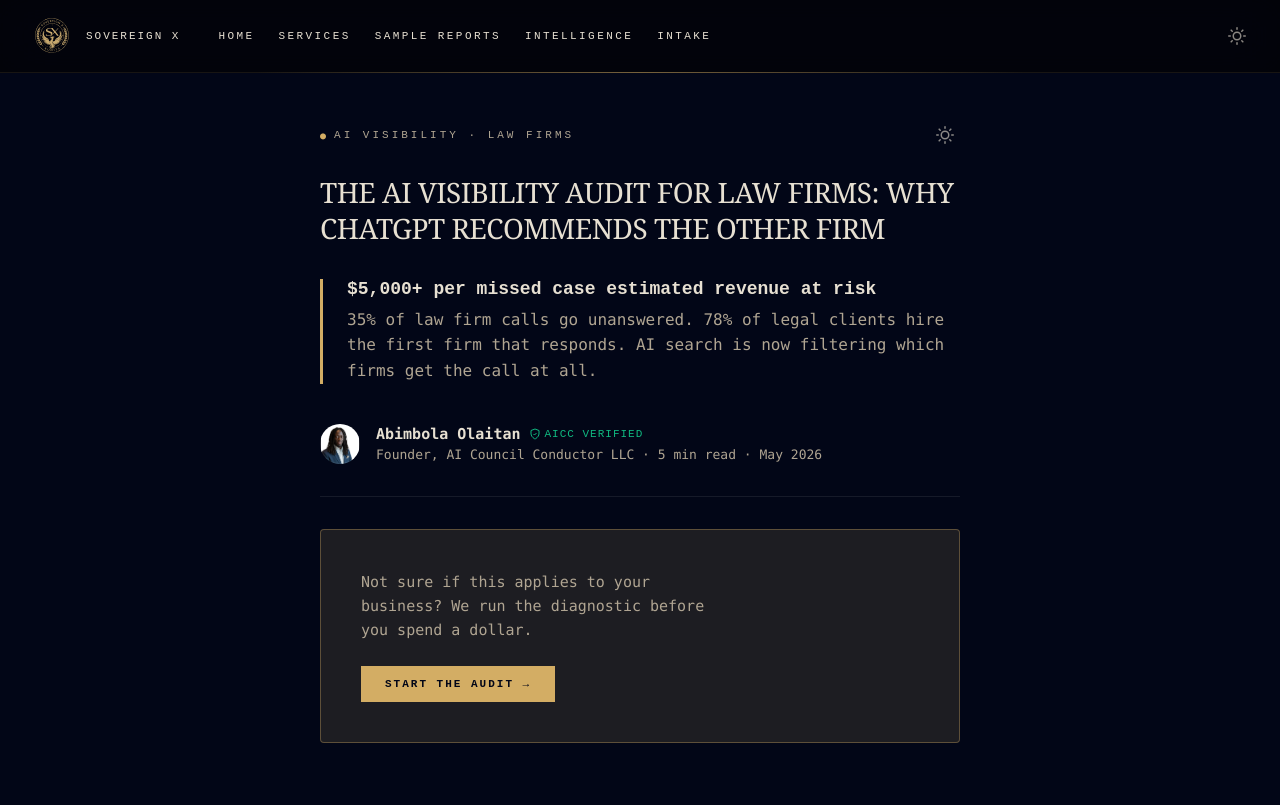
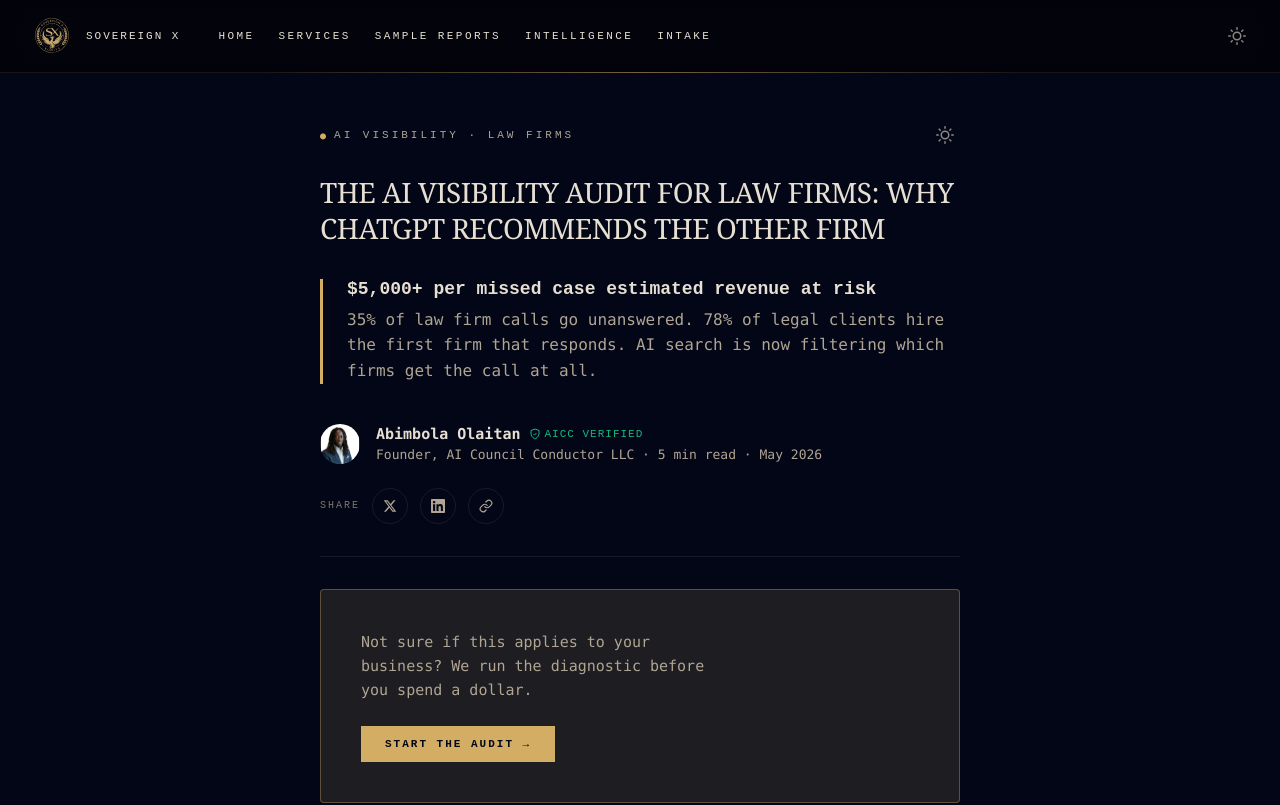
Before and after one commit to wbfo/NewSXA, a Next.js app: page /blog/ai-visibility-audit-for-law-firms in a window 1280 px wide. Shown: the top 805 px of the page. Built offline with nearby package versions, Linux system fonts and the light colour scheme; no server answers.

Commit message:
feat(blog): add share buttons for X, LinkedIn, and copy link

```diff
--- a/app/blog/[slug]/page.tsx
+++ b/app/blog/[slug]/page.tsx
@@ -4,6 +4,7 @@
 // Cache bust
 import Link from 'next/link'
 import { ThemeToggle } from '@/components/ui/theme-toggle'
+import { ShareButtons } from '@/components/share-buttons'
 
 export async function generateStaticParams() {
   const posts = getAllPosts()
@@ -352,15 +353,19 @@
           </div>
         </div>
 
-        {/* Byline */}
+        {/* Byline & Share */}
         <div style={{
           display: 'flex',
+          justifyContent: 'space-between',
           alignItems: 'center',
-          gap: '16px',
+          flexWrap: 'wrap',
+          gap: '24px',
           paddingBottom: '32px',
           borderBottom: '1px solid var(--border)',
           marginBottom: '32px',
         }}>
+          {/* Author Info */}
+          <div style={{ display: 'flex', alignItems: 'center', gap: '16px' }}>
             <div style={{
               width: '40px',
               height: '40px',
@@ -382,6 +387,10 @@
                 Founder, AI Council Conductor LLC · 5 min read · May 2026
               </div>
             </div>
+          </div>
+
+          {/* Share Buttons */}
+          <ShareButtons title={frontmatter.title} url={`https://sxaudits.com/blog/${resolvedParams.slug}`} />
         </div>
 
         {/* CTA #1 (Early Hook) */}
--- /dev/null
+++ b/components/share-buttons.tsx
@@ -0,0 +1,96 @@
+"use client";
+
+import React, { useState } from "react";
+
+export function ShareButtons({ title, url }: { title: string; url: string }) {
+  const [copied, setCopied] = useState(false);
+
+  const encodedUrl = encodeURIComponent(url);
+  const encodedTitle = encodeURIComponent(title);
+
+  const handleCopy = () => {
+    navigator.clipboard.writeText(url);
+    setCopied(true);
+    setTimeout(() => setCopied(false), 2000);
+  };
+
+  const buttonStyle: React.CSSProperties = {
+    display: "flex",
+    alignItems: "center",
+    justifyContent: "center",
+    width: "36px",
+    height: "36px",
+    borderRadius: "50%",
+    border: "1px solid var(--border)",
+    color: "var(--subtle)",
+    background: "transparent",
+    cursor: "pointer",
+    transition: "all 0.2s ease",
+    textDecoration: "none",
+  };
+
+  return (
+    <div style={{ display: "flex", alignItems: "center", gap: "12px" }}>
+      <span style={{
+        color: "var(--dim)",
+        fontFamily: "monospace",
+        fontSize: "10px",
+        letterSpacing: "2px",
+        textTransform: "uppercase"
+      }}>
+        Share
+      </span>
+
+      {/* Twitter / X */}
+      <a
+        href={`https://twitter.com/intent/tweet?text=${encodedTitle}&url=${encodedUrl}`}
+        target="_blank"
+        rel="noopener noreferrer"
+        style={buttonStyle}
+        onMouseEnter={(e) => { e.currentTarget.style.color = "var(--text)"; e.currentTarget.style.borderColor = "var(--gold-glow)"; }}
+        onMouseLeave={(e) => { e.currentTarget.style.color = "var(--subtle)"; e.currentTarget.style.borderColor = "var(--border)"; }}
+        aria-label="Share on X (Twitter)"
+      >
+        <svg width="14" height="14" viewBox="0 0 24 24" fill="currentColor">
+          <path d="M18.244 2.25h3.308l-7.227 8.26 8.502 11.24H16.17l-5.214-6.817L4.99 21.75H1.68l7.73-8.835L1.254 2.25H8.08l4.713 6.231zm-1.161 17.52h1.833L7.084 4.126H5.117z"/>
+        </svg>
+      </a>
+
+      {/* LinkedIn */}
+      <a
+        href={`https://www.linkedin.com/shareArticle?mini=true&url=${encodedUrl}&title=${encodedTitle}`}
+        target="_blank"
+        rel="noopener noreferrer"
+        style={buttonStyle}
+        onMouseEnter={(e) => { e.currentTarget.style.color = "var(--text)"; e.currentTarget.style.borderColor = "var(--gold-glow)"; }}
+        onMouseLeave={(e) => { e.currentTarget.style.color = "var(--subtle)"; e.currentTarget.style.borderColor = "var(--border)"; }}
+        aria-label="Share on LinkedIn"
+      >
+        <svg width="14" height="14" viewBox="0 0 24 24" fill="currentColor">
+          <path d="M20.447 20.452h-3.554v-5.569c0-1.328-.027-3.037-1.852-3.037-1.853 0-2.136 1.445-2.136 2.939v5.667H9.351V9h3.414v1.561h.046c.477-.9 1.637-1.85 3.37-1.85 3.601 0 4.267 2.37 4.267 5.455v6.286zM5.337 7.433c-1.144 0-2.063-.926-2.063-2.065 0-1.138.92-2.063 2.063-2.063 1.14 0 2.064.925 2.064 2.063 0 1.139-.925 2.065-2.064 2.065zm1.782 13.019H3.555V9h3.564v11.452zM22.225 0H1.771C.792 0 0 .774 0 1.729v20.542C0 23.227.792 24 1.771 24h20.451C23.2 24 24 23.227 24 22.271V1.729C24 .774 23.2 0 22.222 0h.003z"/>
+        </svg>
+      </a>
+
+      {/* Copy Link */}
+      <button
+        onClick={handleCopy}
+        style={buttonStyle}
+        onMouseEnter={(e) => { e.currentTarget.style.color = "var(--text)"; e.currentTarget.style.borderColor = "var(--gold-glow)"; }}
+        onMouseLeave={(e) => { e.currentTarget.style.color = "var(--subtle)"; e.currentTarget.style.borderColor = "var(--border)"; }}
+        aria-label="Copy Link"
+        title="Copy Link"
+      >
+        {copied ? (
+          <svg width="14" height="14" viewBox="0 0 24 24" fill="none" stroke="currentColor" strokeWidth="2" strokeLinecap="round" strokeLinejoin="round">
+            <polyline points="20 6 9 17 4 12"></polyline>
+          </svg>
+        ) : (
+          <svg width="14" height="14" viewBox="0 0 24 24" fill="none" stroke="currentColor" strokeWidth="2" strokeLinecap="round" strokeLinejoin="round">
+            <path d="M10 13a5 5 0 0 0 7.54.54l3-3a5 5 0 0 0-7.07-7.07l-1.72 1.71"></path>
+            <path d="M14 11a5 5 0 0 0-7.54-.54l-3 3a5 5 0 0 0 7.07 7.07l1.71-1.71"></path>
+          </svg>
+        )}
+      </button>
+    </div>
+  );
+}
```
Lines whose indentation alone changed are shown as unchanged.
